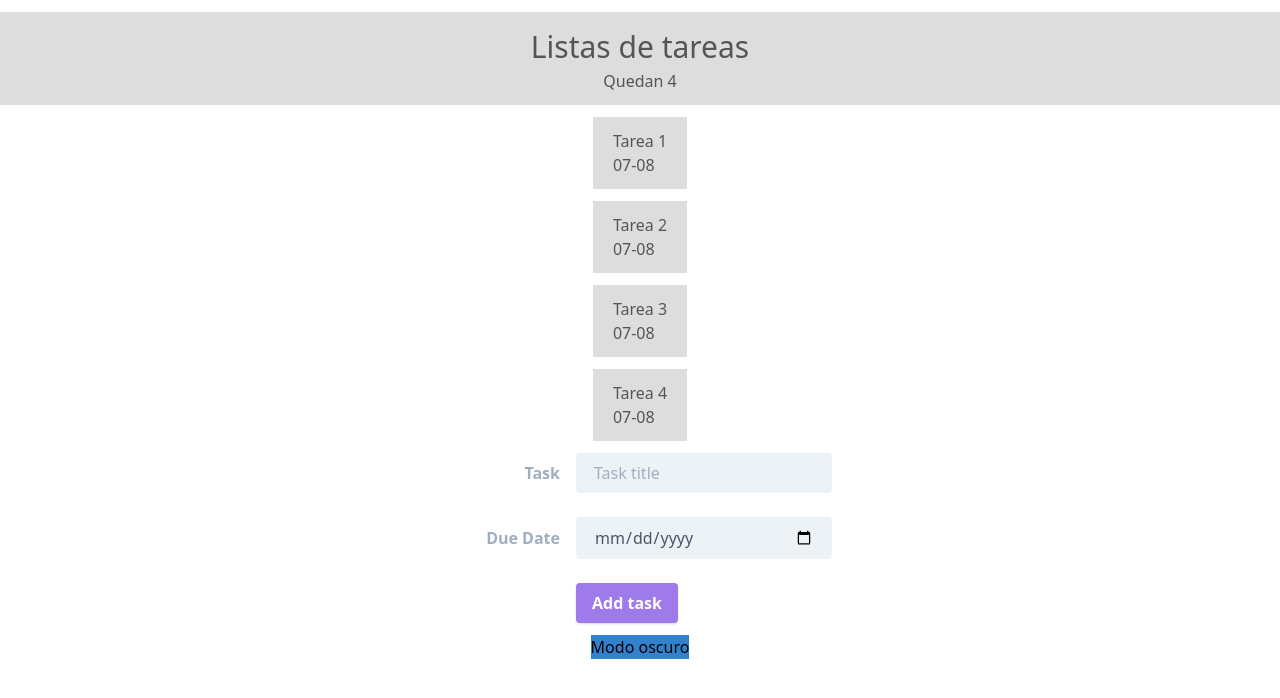
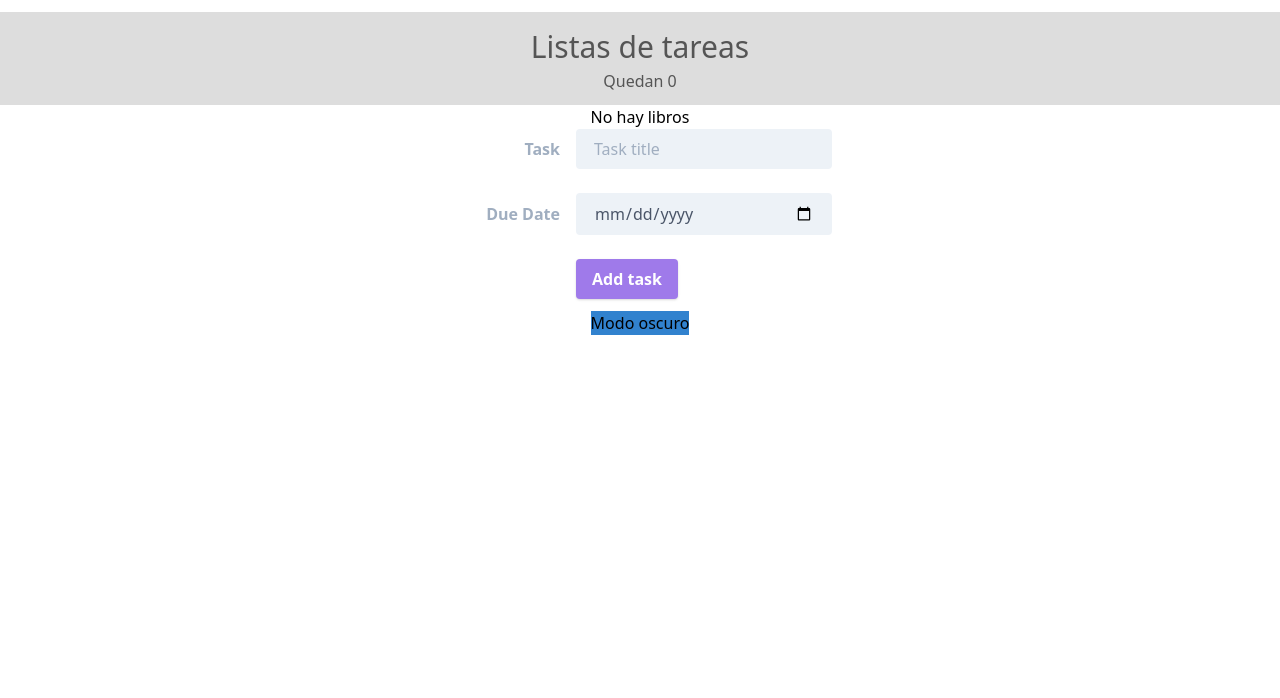
Before and after one commit to Antonio072/react-todo, a React (Create React App) app: page / in a window 1280 px wide. Shown: the top 698 px of the page. Built offline with nearby package versions, Linux system fonts and the light colour scheme.

Commit message:
Add reducers

```diff
--- /dev/null
+++ b/src/components/reducers/taskReducer.js
@@ -0,0 +1,23 @@
+import { v4 as uuidv4 } from 'uuid'
+
+export const taskReducer = (state, action) =>{
+    switch(action.type)
+    {
+        case 'ADD_TASK' :
+        console.log(action)
+            return [...state,
+                    {
+                        title : action.task.title,
+                        date: action.task.date,
+                        id: uuidv4()
+                    }
+                ]
+
+        case 'REMOVE_TASK' :
+            return state.filter( task => task.id != action.id)
+
+        default:  return state
+
+    }
+
+}
--- a/src/components/task/TaskDetails.js
+++ b/src/components/task/TaskDetails.js
@@ -4,19 +4,21 @@ import { TaskContext } from '../../contexts/TaskContext'
 import { ThemeContext } from '../../contexts/ThemeContext'
 
 
-function TaskDetail ({task}) {
+function TaskDetail({ task }) {
 
-    const {removeTask} = useContext(TaskContext)
+    const { dispatch } = useContext(TaskContext)
+
+
 
     const { isLightTheme, light, dark } = useContext(ThemeContext)
     const theme = isLightTheme ? light : dark
 
 
-    return(
-        <li class="h-48 border-black"
-        style={{ background: theme.ui, color: theme.syntax }}
+    return (
+        <li
+            style={{ background: theme.ui, color: theme.syntax }}
 
-        class="hover:line-through hover:text-red-600 my-3 px-5  py-3 "onClick={()=> removeTask(task.id)}>
+            class="hover:line-through hover:text-red-600 my-3 px-5  py-3 w-64 " onClick={() => dispatch({ type: 'REMOVE_TASK',id:task.id })}>
             <div>{task.title}</div>
             <div>{task.date}</div>
 
--- a/src/components/task/TaskForm.js
+++ b/src/components/task/TaskForm.js
@@ -4,14 +4,17 @@ import { TaskContext } from '../../contexts/TaskContext'
 
 function TaskForm() {
 
-    const { addTask } = useContext(TaskContext)
+    const { dispatch } = useContext(TaskContext)
 
     const [title, setTitle] = useState("")
     const [date, setDate] = useState("")
 
     const handleSubmit = (e) => {
         e.preventDefault();
-        addTask(title, date)
+        dispatch({
+            type: 'ADD_TASK',
+            task: {title,date}
+        })
         setTitle('')
         setDate('')
     }
--- a/src/contexts/TaskContext.js
+++ b/src/contexts/TaskContext.js
@@ -1,26 +1,15 @@
-import React, { createContext, useState} from 'react'
+import React, { createContext, useState, useReducer} from 'react'
+import { taskReducer } from '../components/reducers/taskReducer'
 
 export const TaskContext = createContext()
 
 const TaskContextProvider = (props) =>{
 
-    const [ tasks, setTasks] = useState([
-        {title: "Tarea 1", date: "07-08", id:1},
-        {title: "Tarea 2", date: "07-08", id:2},
-        {title: "Tarea 3", date: "07-08", id:3},
-        {title: "Tarea 4", date: "07-08", id:4},
-    ])
+    const [ tasks, dispatch] = useReducer(taskReducer,[])
 
-    const addTask = (title, date) =>{
-        setTasks([...tasks, { title , date }])
-    }
-
-    const removeTask = (id) =>{
-        setTasks(tasks.filter( task => task.id != id))
-    }
 
     return (
-    <TaskContext.Provider value={{tasks, addTask, removeTask}}>
+    <TaskContext.Provider value={{tasks, dispatch}}>
         {props.children}
     </TaskContext.Provider>
     )
```
